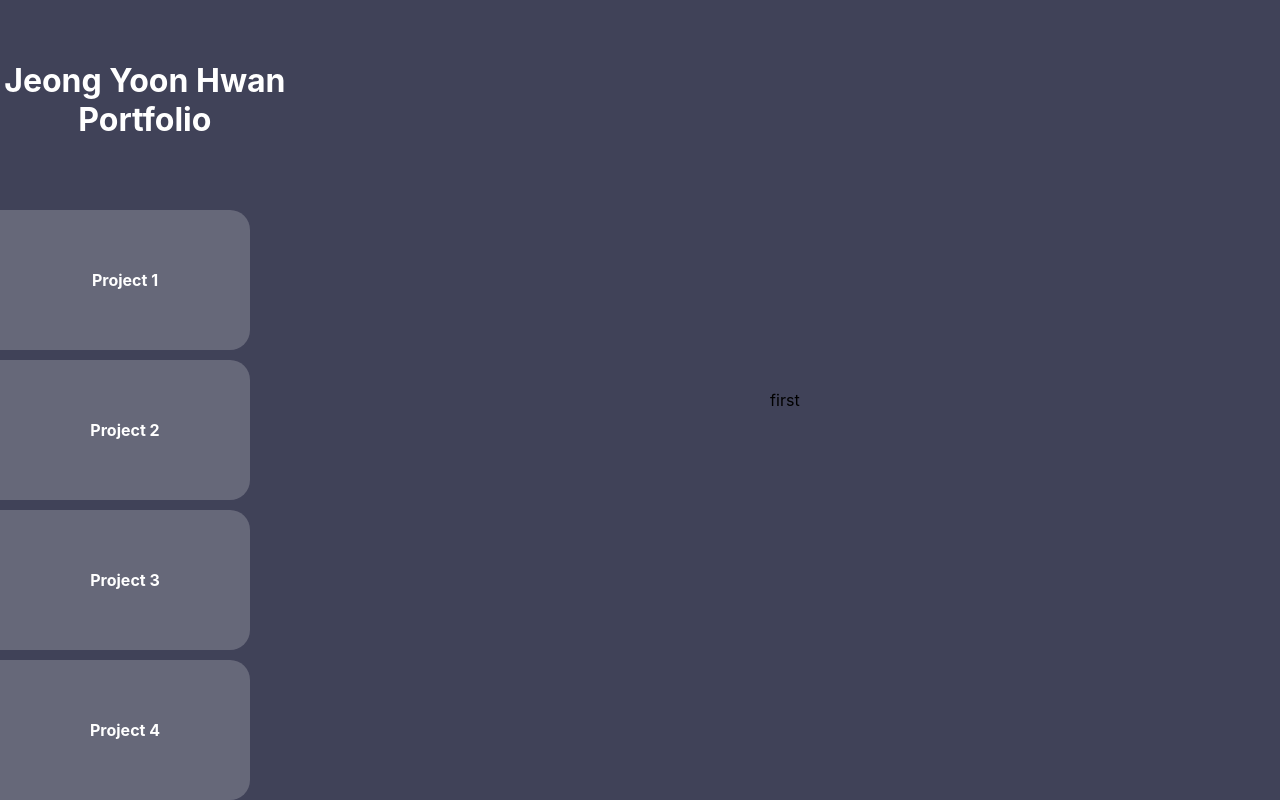
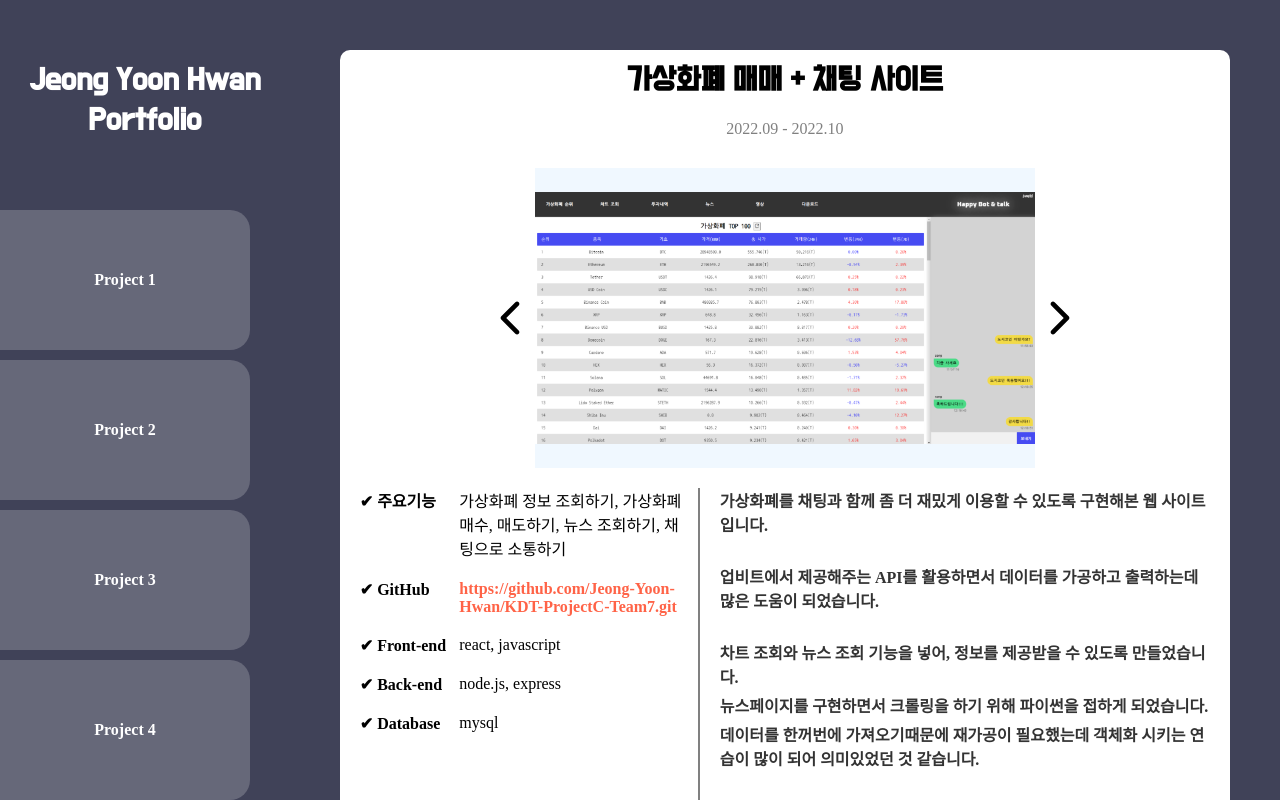
Before and after one commit to Jeong-Yoon-Hwan/my-portfolio, a React (Create React App) app: page /#/ in a window 1280 px wide. Built offline with nearby package versions, Linux system fonts and the light colour scheme; a web font is replaced by a local one.

Commit message:
font 적용, 페이지 설명

```diff
--- a/src/App.js
+++ b/src/App.js
@@ -41,6 +41,7 @@ const Compoenet = styled.div`
   width:100vw;
   height:100vh;
   display: flex;
+  font-family: var(--font-NanumGohic);
 `
 
 const Main = styled.div`
--- a/src/component/Title.js
+++ b/src/component/Title.js
@@ -23,4 +23,5 @@ const Component = styled.div`
   font-size: 2rem;
   font-weight:bold;
   text-align:center;
+  font-family: var(--font-DoHyeon);
 `
--- a/src/pages/FirstList.js
+++ b/src/pages/FirstList.js
@@ -11,57 +11,58 @@ const FirstList = ()=>{
 
   const arr = ['/images/first/1.png','/images/first/2.png','/images/first/3.png','/images/first/4.png'];
   return(
-    // <Component>
-    //   {/* 헤더 */}
-    //   <Title>
-    //     <h1>가상화폐 매매 + 채팅 사이트</h1>
-    //     <p>2022.09 - 2022.10</p>
-    //   </Title>
-    //   {/* 메인화면 */}
-    //   <Main>
-    //     <section>
-    //       <SlideBox img={[firstImg1,firstImg2,firstImg3,firstImg4]}></SlideBox>
-    //     </section>
-    //     <section>
-    //       <Skill>
-    //         <div>
-    //           <div style={{width:100}}><b>✔ 주요기능</b></div>
-    //           <div style={{textAlign:'left',width:'70%'}}>가상화폐 정보 조회하기, 가상화폐 매수, 매도하기, 뉴스 조회하기, 채팅으로 소통하기</div>
-    //         </div>
-    //         <div>
-    //           <div style={{width:100}}><b>✔ GitHub</b></div>
-    //           <div style={{textAlign:'left',width:'70%'}}><a style={{textDecoration: "none",color:'tomato',fontWeight:'bold'}} href="https://github.com/Jeong-Yoon-Hwan/KDT-ProjectC-Team7.git">https://github.com/Jeong-Yoon-Hwan/KDT-ProjectC-Team7.git</a></div>
-    //         </div>
-    //         <div>
-    //           <div style={{width:100}}><b>✔ Front-end</b></div>
-    //           <div style={{textAlign:'left',width:'70%'}}>react, javascript</div>
-    //         </div>
-    //         <div>
-    //           <div style={{width:100}}><b>✔ Back-end</b></div>
-    //           <div style={{textAlign:'left',width:'70%'}}>node.js, express</div>
-    //         </div>
-    //         <div>
-    //           <div style={{width:100}}><b>✔ Database</b></div>
-    //           <div style={{textAlign:'left',width:'70%'}}>mysql</div>
-    //         </div>
 
-    //       </Skill>
-    //       <Content>
-    //         <div>가상화폐를 채팅과 함께  좀 더 재밌게 이용할 수 있도록 구현해본 웹 사이트 입니다.</div><br></br>
-    //         <div>차트 조회와 뉴스 조회 기능을 넣어, 정보를 제공받을 수 있도록 만들었습니다.</div>
-    //         <div>업비트에서 제공해주는 API를 활용하면서 데이터를 가공하고 출력하는데 많은 도움이 되었습니다.</div>
-    //         <br></br>
 
-    //         <div>뉴스페이지를 구현하면서 크롤링을 하기 위해 파이썬을 접하게 되었습니다. </div>
-    //         <div>데이터를 한꺼번에 가져오기때문에 재가공이 필요했는데 객체화 시키는 연습이 많이 되어 의미있었던 것 같습니다.</div><br></br>
 
-    //         <div>채팅기능을 구현하면서 웹소켓으로 클라이언트와 서버간의 통신을 구현하게 되었고, </div>
-    //         <div>양방향 통신이 어떻게 이루어지는지 공부할 수 있었습니다.</div>
-    //       </Content>
-    //     </section>
-    //   </Main>
-    // </Component>
-    <div>first</div>
+    <Component>
+      <Title>
+        <h1>가상화폐 매매 + 채팅 사이트</h1>
+        <p>2022.09 - 2022.10</p>
+      </Title>
+      <Main>
+        <section>
+          <SlideBox img={[firstImg1,firstImg2,firstImg3,firstImg4]}></SlideBox>
+        </section>
+        <section>
+          <Skill>
+            <div>
+              <div style={{width:100}}><b>✔ 주요기능</b></div>
+              <div style={{textAlign:'left',width:'70%'}}>가상화폐 정보 조회하기, 가상화폐 매수, 매도하기, 뉴스 조회하기, 채팅으로 소통하기</div>
+            </div>
+            <div>
+              <div style={{width:100}}><b>✔ GitHub</b></div>
+              <div style={{textAlign:'left',width:'70%'}}><a style={{textDecoration: "none",color:'tomato',fontWeight:'bold'}} href="https://github.com/Jeong-Yoon-Hwan/KDT-ProjectC-Team7.git">https://github.com/Jeong-Yoon-Hwan/KDT-ProjectC-Team7.git</a></div>
+            </div>
+            <div>
+              <div style={{width:100}}><b>✔ Front-end</b></div>
+              <div style={{textAlign:'left',width:'70%'}}>react, javascript</div>
+            </div>
+            <div>
+              <div style={{width:100}}><b>✔ Back-end</b></div>
+              <div style={{textAlign:'left',width:'70%'}}>node.js, express</div>
+            </div>
+            <div>
+              <div style={{width:100}}><b>✔ Database</b></div>
+              <div style={{textAlign:'left',width:'70%'}}>mysql</div>
+            </div>
+
+          </Skill>
+          <Content>
+            <div>가상화폐를 채팅과 함께  좀 더 재밌게 이용할 수 있도록 구현해본 웹 사이트 입니다.</div><br></br>
+            <div>업비트에서 제공해주는 API를 활용하면서 데이터를 가공하고 출력하는데 많은 도움이 되었습니다.</div>
+            <br></br>
+            <div>차트 조회와 뉴스 조회 기능을 넣어, 정보를 제공받을 수 있도록 만들었습니다.</div>
+
+            <div>뉴스페이지를 구현하면서 크롤링을 하기 위해 파이썬을 접하게 되었습니다. </div>
+            <div>데이터를 한꺼번에 가져오기때문에 재가공이 필요했는데 객체화 시키는 연습이 많이 되어 의미있었던 것 같습니다.</div><br></br>
+
+            <div>채팅기능을 구현하면서 웹소켓으로 클라이언트와 서버간의 통신을 구현하게 되었고, </div>
+            <div>양방향 통신이 어떻게 이루어지는지 공부할 수 있었습니다.</div>
+          </Content>
+        </section>
+      </Main>
+    </Component>
+
   )
 }
 export default FirstList;
```
